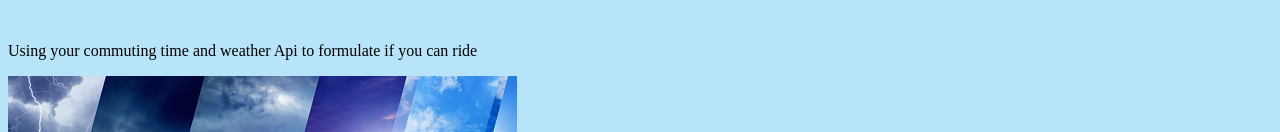
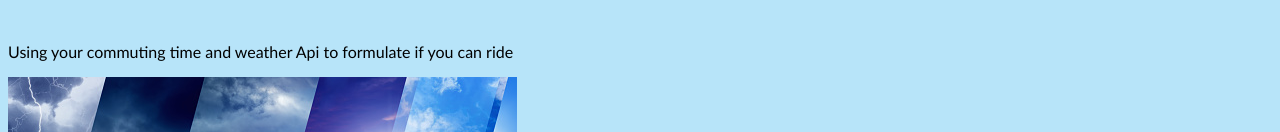
Before and after one commit to JimmWright/HTML-Project, a plain HTML site: page index.html in a window 1280 px wide. Shown: the part 623-755 px from the top of the page. Drawn offline with Linux system fonts and the light colour scheme.

Commit message:
Update style.css

```diff
--- a/style.css
+++ b/style.css
@@ -6,6 +6,11 @@
     font-weight: normal;
     font-style: normal;
 
+}
+
+p{
+    align-items: center;
+    font-family: 'Gill Sans', 'Gill Sans MT', Calibri, 'Trebuchet MS', sans-serif;
 }
 
 body{
```
